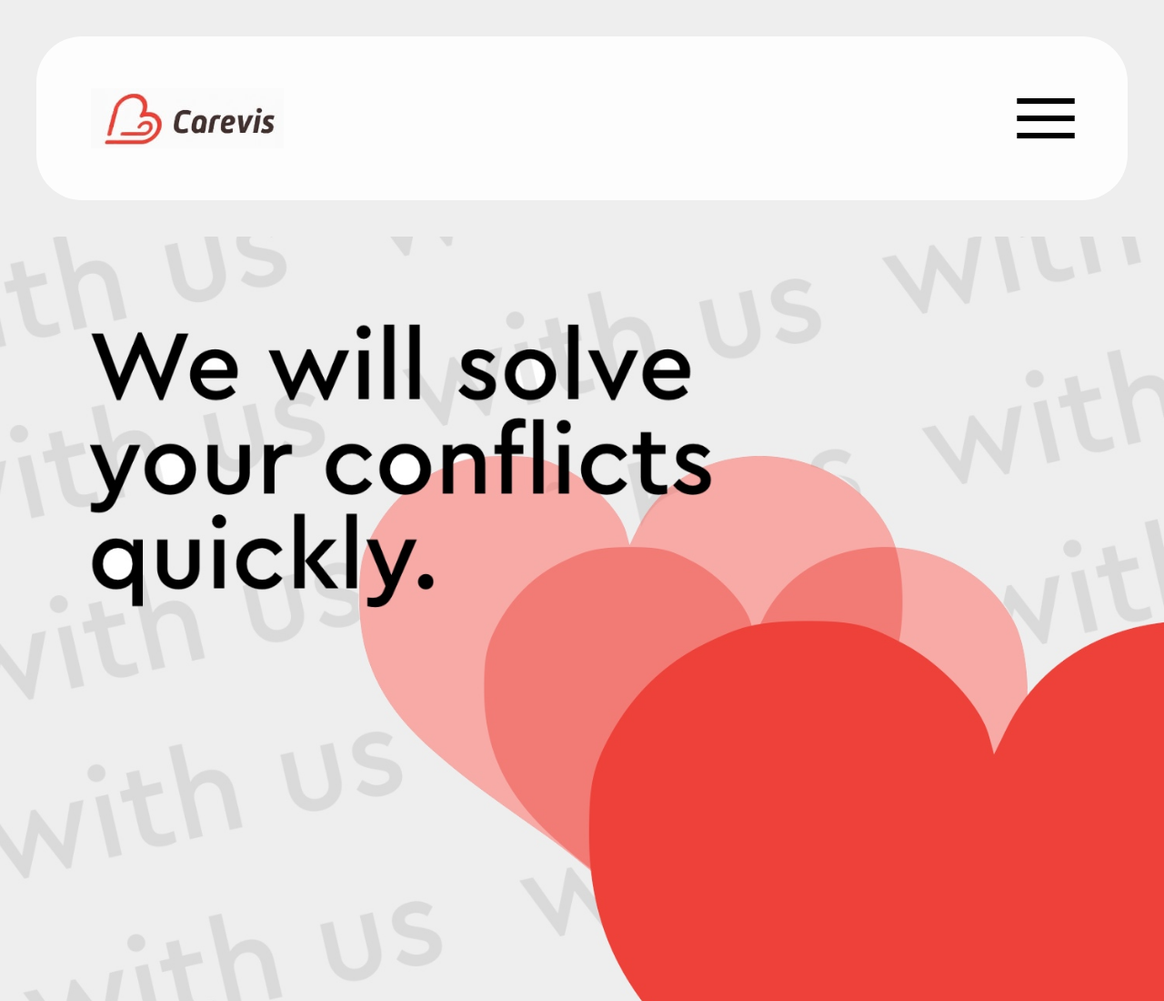
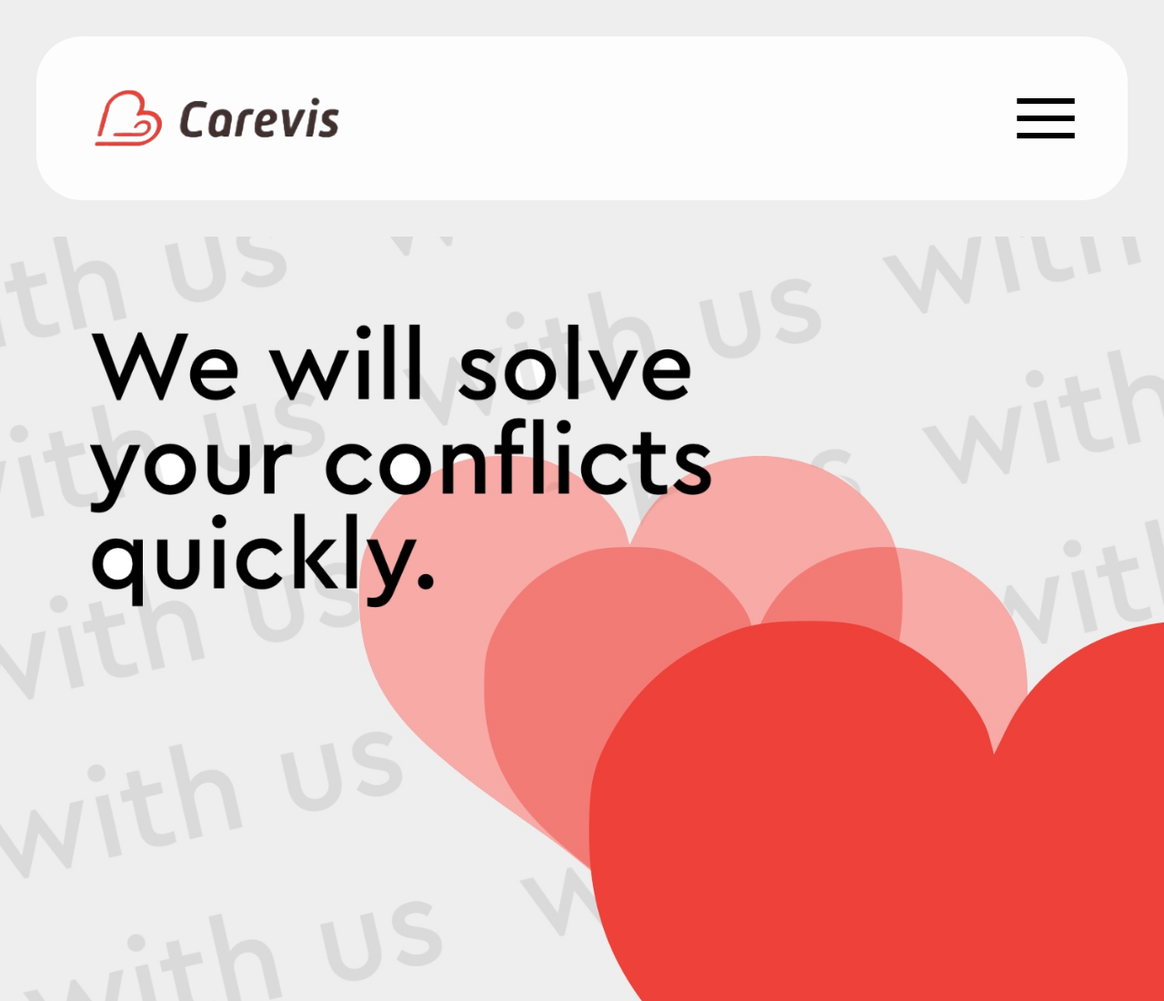
Before and after one commit to Lannee/English_project, a plain HTML site: page index.html in a window 1280 px wide. Shown: the top 1100 px of the page at 91% size. Drawn offline with Linux system fonts and the light colour scheme; a web font is replaced by a local one.

Commit message:
View_of_progreess

```diff
--- a/index.html
+++ b/index.html
@@ -10,7 +10,7 @@
 	<div class="content">
 	<div id="headBack"></div>
 	<div class="head">
-		<a href="index.html"><img src="logo.jpeg" class="logo"></a>
+		<a href="index.html"><img src="logo.png" class="logo"></a>
 		<img id="menuButton" src="./menu.png">
 	</div>
 
```
